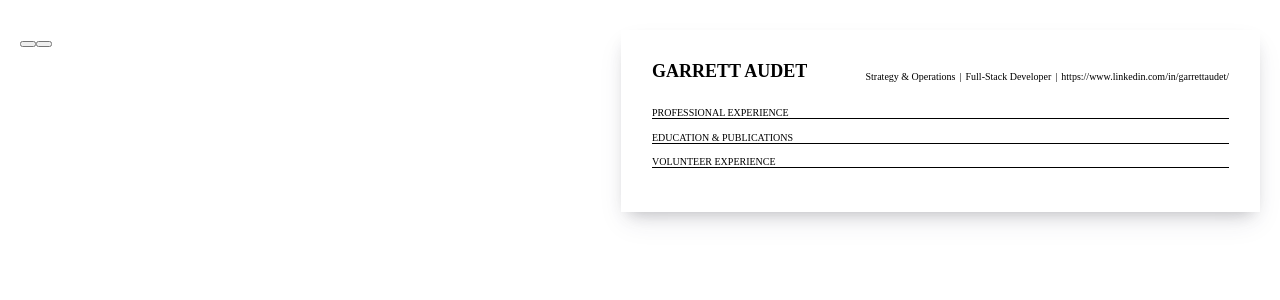
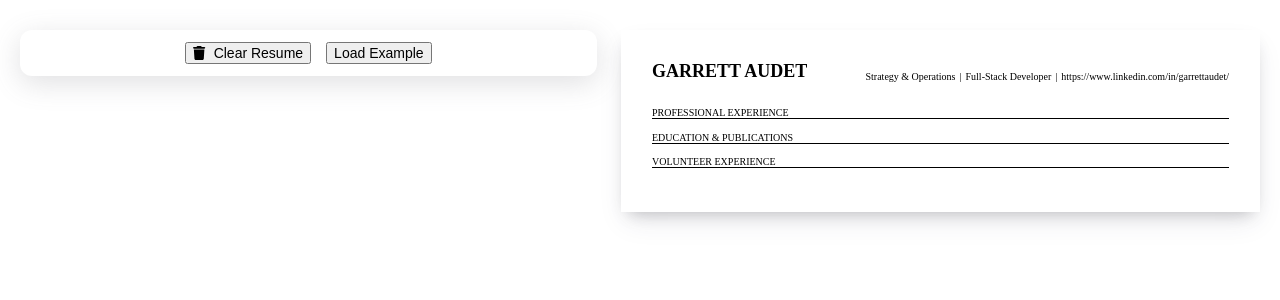
Before and after one commit to GarrettAudet/CV-Generator, a React (Create React App) app: page / in a window 1280 px wide. Shown: the top 300 px of the page. Built offline with nearby package versions, Linux system fonts and the light colour scheme.

Commit message:
Further elaborated on buttons

```diff
--- a/package.json
+++ b/package.json
@@ -3,6 +3,9 @@
   "version": "0.1.0",
   "private": true,
   "dependencies": {
+    "@fortawesome/fontawesome-svg-core": "^6.5.2",
+    "@fortawesome/free-solid-svg-icons": "^6.5.2",
+    "@fortawesome/react-fontawesome": "^0.2.2",
     "@testing-library/jest-dom": "^5.17.0",
     "@testing-library/react": "^13.4.0",
     "@testing-library/user-event": "^13.5.0",
--- a/src/components/LeftSide/Option/selectOption.css
+++ b/src/components/LeftSide/Option/selectOption.css
@@ -0,0 +1,20 @@
+.buttonLoader {
+    background-color: #fff;
+    border-radius: 12px;
+    box-shadow: 0 7px 29px 0 hsla(240, 5%, 41%, .2);
+    display: flex;
+    flex-wrap: wrap;
+    gap: 15px;
+    justify-content: center;
+    padding: 12px;
+}
+
+.icon {
+    margin-right: 8px;
+    border-radius: 4px;
+}
+
+.clearResume,
+.loadResume {
+    font-size: 14px;
+}
--- a/src/components/LeftSide/Option/selectOption.js
+++ b/src/components/LeftSide/Option/selectOption.js
@@ -1,11 +1,16 @@
 import React from 'react';
+import { FontAwesomeIcon } from '@fortawesome/react-fontawesome';
+import { faTrash } from '@fortawesome/free-solid-svg-icons';
 import './selectOption.css';
 
 export default function Option() {
     return (
-        <div>
-            <button className = "clearResume"></button>
-            <button className = "loadResume"></button>
+        <div className="buttonLoader">
+            <button className = "clearResume">
+            <FontAwesomeIcon icon={faTrash} className='icon'/>
+            Clear Resume
+            </button>
+            <button className = "loadResume">Load Example</button>
         </div>
     );
 }
```
Also changed, not shown: 1 other file (tests, documents, lock files or other folders).
